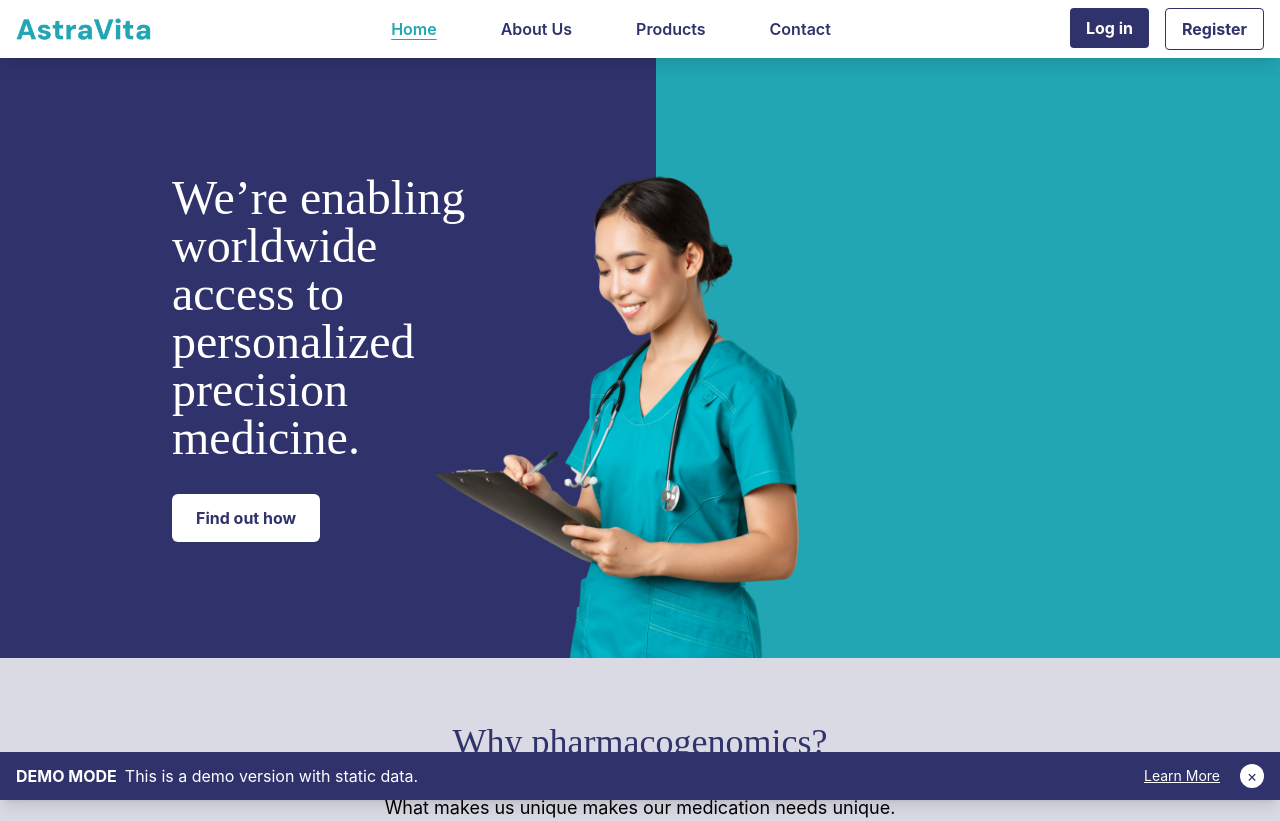
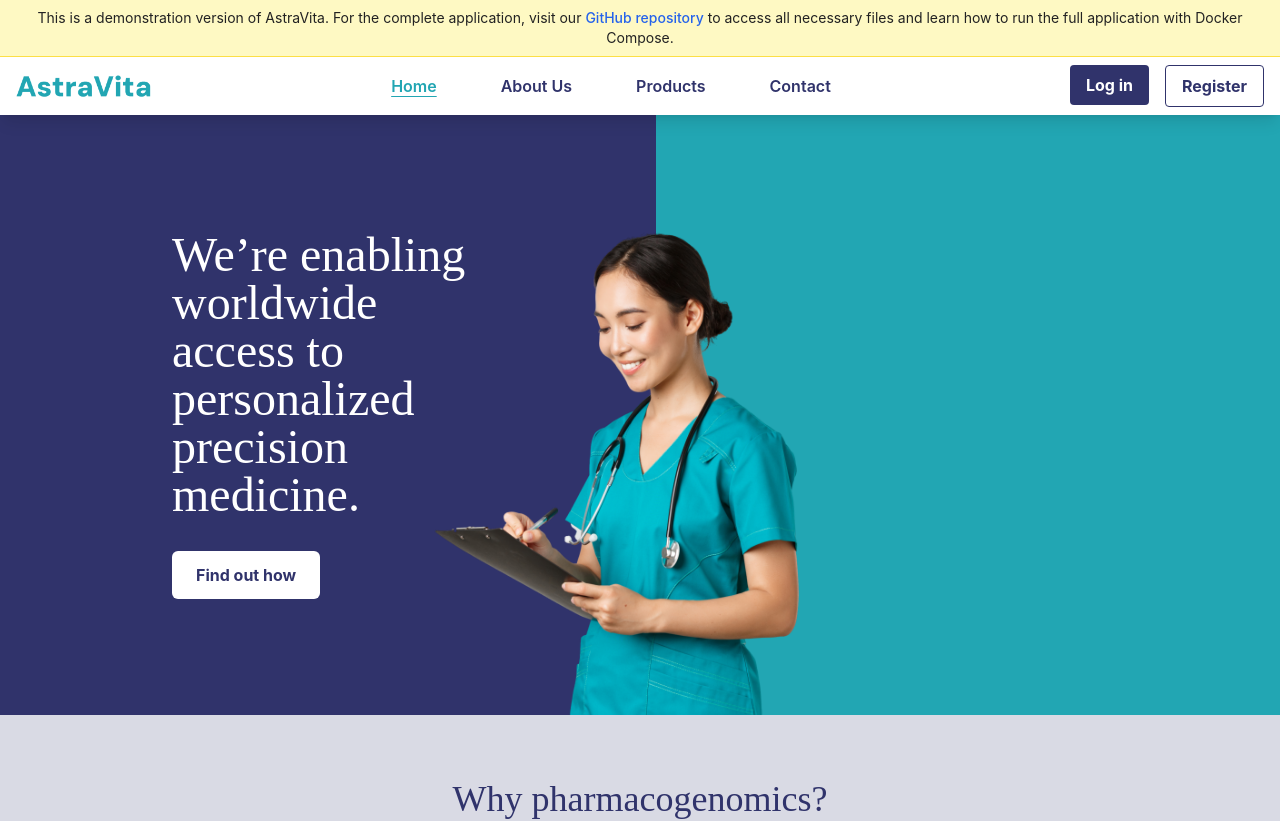
Before and after one commit to Awasjo/frontend-demo, a React (Create React App) app: page / in a window 1280 px wide. Shown: the top 821 px of the page. Built offline with nearby package versions, Linux system fonts and the light colour scheme.

Commit message:
Refactor DemoBanner component: simplify structure and update demo message

```diff
--- a/src/App.jsx
+++ b/src/App.jsx
@@ -33,8 +33,8 @@ const App = () => {
 
   return (
     <>
+      <DemoBanner />
       {!shouldHideNavbar && <Navbar />}
-      <DemoBanner />
       {/* Global toast configuration for the app */}
       <ToastContainer
         position="top-right"
--- a/src/components/DemoBanner.jsx
+++ b/src/components/DemoBanner.jsx
@@ -1,57 +1,20 @@
-import React, { useState } from 'react';
+import React from 'react';
 
 const DemoBanner = () => {
-  const [isOpen, setIsOpen] = useState(true);
-  const [isExpanded, setIsExpanded] = useState(false);
-
-  if (!isOpen) return null;
-
   return (
-    <div className="fixed bottom-0 left-0 right-0 bg-dark-blue text-white shadow-lg z-50">
-      <div className="container mx-auto px-4 py-3">
-        <div className="flex items-center justify-between">
-          <div className="flex items-center">
-            <span className="font-bold mr-2">DEMO MODE</span>
-            <span className="hidden md:inline">
-              {isExpanded ?
-                "This is a demo version with static data. No server connection required." :
-                "This is a demo version with static data."}
-            </span>
-          </div>
-
-          <div className="flex items-center">
-            <button
-              onClick={() => setIsExpanded(!isExpanded)}
-              className="mr-3 text-sm underline hover:text-blue-200"
-            >
-              {isExpanded ? "Show Less" : "Learn More"}
-            </button>
-            <button
-              onClick={() => setIsOpen(false)}
-              className="ml-2 bg-white text-dark-blue rounded-full w-6 h-6 flex items-center justify-center"
-            >
-              ×
-            </button>
-          </div>
-        </div>
-
-        {isExpanded && (
-          <div className="mt-3 text-sm">
-            <p className="mb-2">
-              This demo showcases AstraVita's interface for both doctors and patients without requiring a server connection.
-            </p>
-            <p className="mb-2">
-              To experience the full application with real data:
-            </p>
-            <code className="bg-navy-blue-dark p-1 rounded">
-              docker compose up
-            </code>
-            <p className="mt-2">
-              <span className="font-semibold">Demo Users:</span> Use the demo login to switch between doctor and patient views.
-            </p>
-          </div>
-        )}
-      </div>
+    <div className="bg-yellow-100 border-b border-yellow-300 text-center p-2 w-full">
+      <p className="text-sm">
+        This is a demonstration version of AstraVita. For the complete application, visit our
+        <a
+          href="https://github.com/Awasjo/AstraVita-MERN-Project"
+          target="_blank"
+          rel="noopener noreferrer"
+          className="text-blue-600 hover:text-blue-800 font-medium mx-1"
+        >
+          GitHub repository
+        </a>
+        to access all necessary files and learn how to run the full application with Docker Compose.
+      </p>
     </div>
   );
 };
```
